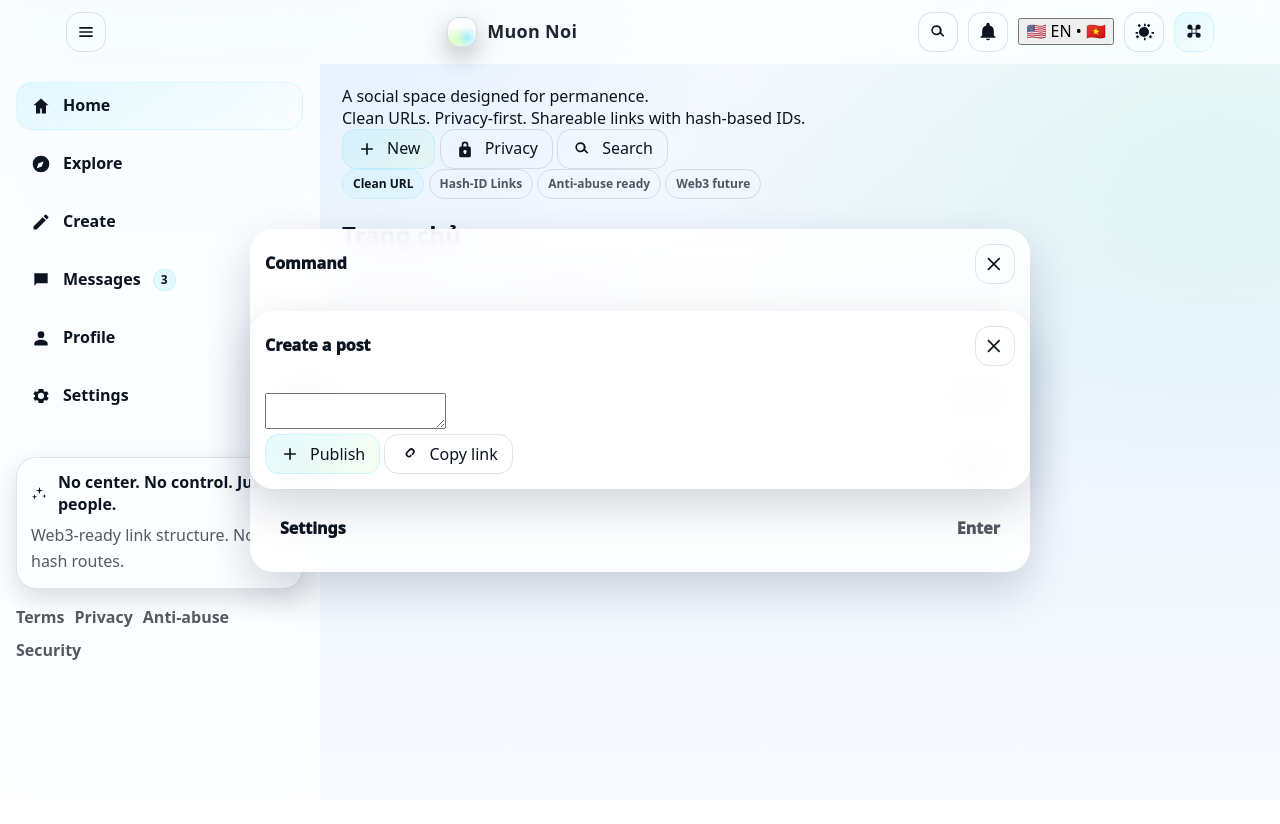
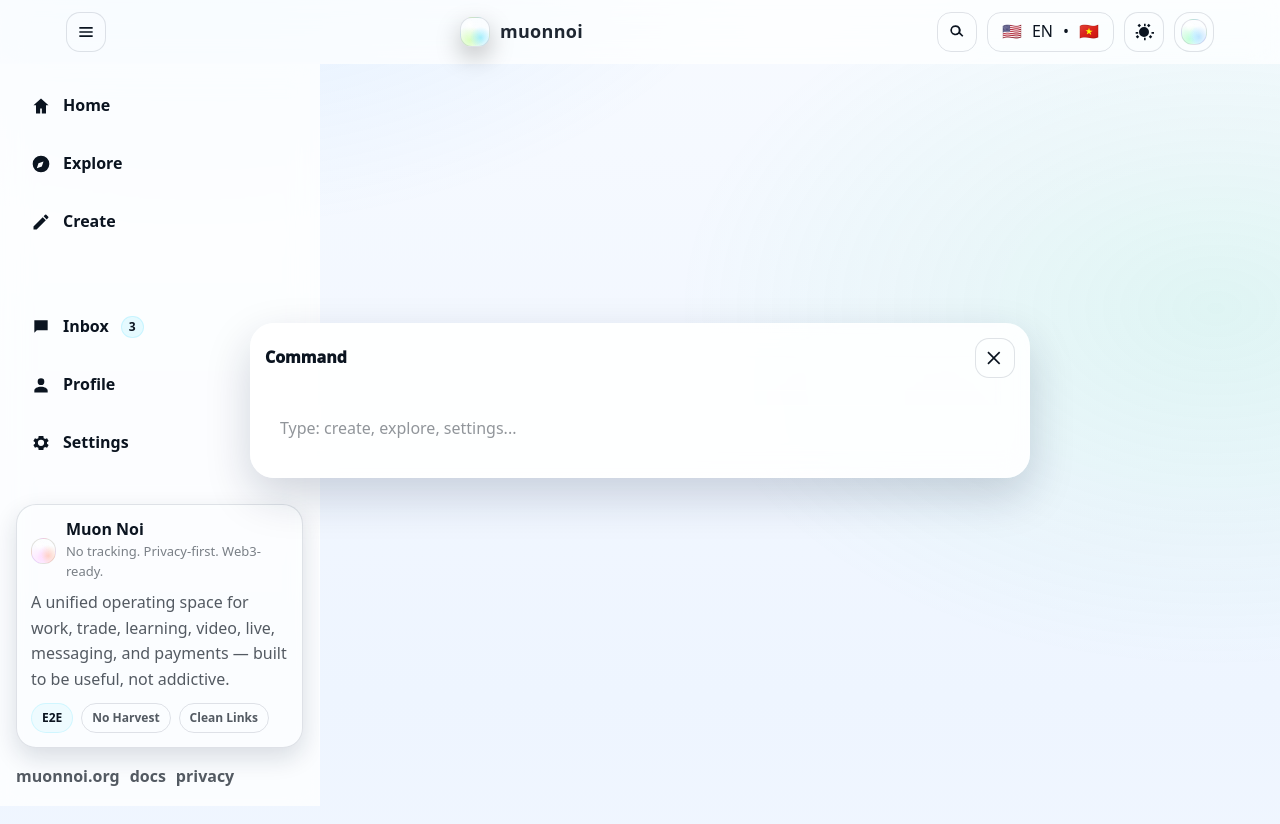
Before and after one commit to tranhatam-collab/app.muonnoi.org, a plain HTML site: page apps/web/index.html in a window 1280 px wide. Before the commit the page ends 800 px from the top, so only its background shows below. Drawn offline with Linux system fonts and the light colour scheme.

Commit message:
Update index.html

```diff
--- a/apps/web/index.html
+++ b/apps/web/index.html
@@ -5,14 +5,15 @@
   <meta name="viewport" content="width=device-width,initial-scale=1,viewport-fit=cover" />
   <meta name="color-scheme" content="dark light" />
 
-  <title>Muon Noi | App</title>
-  <meta name="description" content="Muon Noi. No center. No control. Just people." />
+  <title>Muon Noi App | Work. Trade. Learn. Stream. Pay. Secure.</title>
+  <meta name="description" content="Muon Noi App is an all-in-one operating space for work, commerce, learning, video, livestream, messaging, and payments — privacy-first, end-to-end encryption, no tracking." />
   <link rel="canonical" href="https://app.muonnoi.org/" />
 
   <link rel="alternate" hreflang="en" href="https://app.muonnoi.org/" />
   <link rel="alternate" hreflang="vi" href="https://app.muonnoi.org/" />
-  <meta property="og:title" content="Muon Noi | App" />
-  <meta property="og:description" content="No center. No control. Just people." />
+
+  <meta property="og:title" content="Muon Noi App" />
+  <meta property="og:description" content="All-in-one. Privacy-first. End-to-end encryption. No tracking." />
   <meta property="og:type" content="website" />
   <meta property="og:url" content="https://app.muonnoi.org/" />
   <meta name="twitter:card" content="summary" />
@@ -21,260 +22,230 @@
   {
     "@context":"https://schema.org",
     "@type":"WebApplication",
-    "name":"Muon Noi",
-    "applicationCategory":"SocialNetworkingApplication",
+    "name":"Muon Noi App",
+    "url":"https://app.muonnoi.org/",
+    "applicationCategory":"BusinessApplication",
     "operatingSystem":"Web",
-    "url":"https://app.muonnoi.org/"
+    "offers":{"@type":"Offer","price":"0","priceCurrency":"USD"},
+    "description":"All-in-one operating space for work, commerce, learning, video, livestream, messaging, and payments — privacy-first, end-to-end encryption."
   }
   </script>
 
+  <link rel="icon" href="/assets/favicon.ico" />
   <link rel="stylesheet" href="/assets/ui.css" />
 </head>
 
 <body>
-  <a class="skip" href="#main">Skip to content</a>
+  <a class="skip" href="#main" data-i18n="skip">Skip to content</a>
+
+  <!-- SVG icons sprite -->
+  <svg xmlns="http://www.w3.org/2000/svg" style="display:none">
+    <symbol id="i-menu" viewBox="0 0 24 24"><path fill="currentColor" d="M4 6h16v2H4V6zm0 5h16v2H4v-2zm0 5h16v2H4v-2z"/></symbol>
+    <symbol id="i-search" viewBox="0 0 24 24"><path fill="currentColor" d="M10 4a6 6 0 104.472 10.03l3.749 3.75 1.414-1.415-3.75-3.748A6 6 0 0010 4zm0 2a4 4 0 110 8 4 4 0 010-8z"/></symbol>
+    <symbol id="i-x" viewBox="0 0 24 24"><path fill="currentColor" d="M18.3 5.71L12 12l6.3 6.29-1.41 1.42L10.59 13.4 4.29 19.71 2.88 18.29 9.17 12 2.88 5.71 4.29 4.29l6.3 6.3 6.3-6.3 1.41 1.42z"/></symbol>
+    <symbol id="i-plus" viewBox="0 0 24 24"><path fill="currentColor" d="M11 5h2v6h6v2h-6v6h-2v-6H5v-2h6V5z"/></symbol>
+    <symbol id="i-moon" viewBox="0 0 24 24"><path fill="currentColor" d="M21 14.5A7.5 7.5 0 0110.5 3a6.5 6.5 0 1010.5 11.5z"/></symbol>
+    <symbol id="i-sun" viewBox="0 0 24 24"><path fill="currentColor" d="M12 18a6 6 0 110-12 6 6 0 010 12zm0-16h2v3h-2V2zM12 19h2v3h-2v-3zM2 12h3v2H2v-2zm19 0h3v2h-3v-2zM4.2 4.2l2.1-2.1 2.1 2.1-2.1 2.1-2.1-2.1zm13.5 13.5l2.1-2.1 2.1 2.1-2.1 2.1-2.1-2.1zM19.8 4.2l-2.1-2.1-2.1 2.1 2.1 2.1 2.1-2.1zM6.3 17.7l-2.1-2.1-2.1 2.1 2.1 2.1 2.1-2.1z"/></symbol>
+    <symbol id="i-home" viewBox="0 0 24 24"><path fill="currentColor" d="M12 3l9 8h-3v10h-5v-6H11v6H6V11H3l9-8z"/></symbol>
+    <symbol id="i-compass" viewBox="0 0 24 24"><path fill="currentColor" d="M12 2a10 10 0 100 20 10 10 0 000-20zm3 7l-2 6-6 2 2-6 6-2z"/></symbol>
+    <symbol id="i-edit" viewBox="0 0 24 24"><path fill="currentColor" d="M3 17.25V21h3.75L17.8 9.95l-3.75-3.75L3 17.25zM20.7 7.04a1 1 0 000-1.41l-2.34-2.34a1 1 0 00-1.41 0l-1.83 1.83 3.75 3.75 1.83-1.83z"/></symbol>
+    <symbol id="i-chat" viewBox="0 0 24 24"><path fill="currentColor" d="M4 4h16v12H7l-3 3V4zm4 5h8v2H8V9zm0-3h10v2H8V6zm0 6h6v2H8v-2z"/></symbol>
+    <symbol id="i-user" viewBox="0 0 24 24"><path fill="currentColor" d="M12 12a4 4 0 110-8 4 4 0 010 8zm0 2c4.4 0 8 2 8 4.5V21H4v-2.5C4 16 7.6 14 12 14z"/></symbol>
+    <symbol id="i-settings" viewBox="0 0 24 24"><path fill="currentColor" d="M19.14 12.94c.04-.31.06-.63.06-.94s-.02-.63-.06-.94l2.03-1.58-1.92-3.32-2.39.96a7.1 7.1 0 00-1.63-.94l-.36-2.54H9.13l-.36 2.54c-.58.23-1.12.54-1.63.94l-2.39-.96-1.92 3.32 2.03 1.58c-.04.31-.06.63-.06.94s.02.63.06.94L2.83 14.52l1.92 3.32 2.39-.96c.5.4 1.05.71 1.63.94l.36 2.54h5.74l.36-2.54c.58-.23 1.12-.54 1.63-.94l2.39.96 1.92-3.32-2.03-1.58zM12 15.5A3.5 3.5 0 1112 8a3.5 3.5 0 010 7.5z"/></symbol>
+  </svg>
 
   <div class="app" id="app" data-theme="dark">
+    <!-- Topbar -->
     <header class="topbar" role="banner">
       <div class="topbar__inner">
-        <button class="iconbtn iconbtn--ghost" id="btnOpenRail" aria-label="Menu" aria-controls="rail" aria-expanded="false">
-          <svg class="icon" aria-hidden="true"><use href="/assets/icons.svg#i-menu"></use></svg>
+        <button class="iconbtn" id="btnRail" type="button" aria-label="Menu">
+          <svg class="icon" aria-hidden="true"><use href="#i-menu"/></svg>
         </button>
 
-        <a class="brand" href="/" data-link>
+        <a class="brand" href="/" data-nav aria-label="Muon Noi">
           <span class="brand__mark" aria-hidden="true"></span>
-          <span class="brand__name" id="t_app">Muon Noi</span>
+          <span class="brand__name">muonnoi</span>
         </a>
 
         <div class="topbar__actions">
-          <button class="iconbtn" id="btnOpenSearch" aria-label="Search">
-            <svg class="icon" aria-hidden="true"><use href="/assets/icons.svg#i-search"></use></svg>
+          <button class="iconbtn iconbtn--ghost" id="btnSearch" type="button" aria-label="Search">
+            <svg class="icon" aria-hidden="true"><use href="#i-search"/></svg>
           </button>
 
-          <button class="iconbtn" id="btnOpenNoti" aria-label="Notifications">
-            <svg class="icon" aria-hidden="true"><use href="/assets/icons.svg#i-bell"></use></svg>
+          <button class="btn btn--ghost" id="btnLang" type="button" aria-label="Language">
+            <span id="langFlagA" aria-hidden="true">🇺🇸</span>
+            <span id="langCode">EN</span>
+            <span aria-hidden="true">•</span>
+            <span id="langFlagB" aria-hidden="true">🇻🇳</span>
           </button>
 
-          <button class="langbtn" id="btnLang" type="button" aria-label="Language">
-            <span class="flag" id="flagA" aria-hidden="true">🇺🇸</span>
-            <span class="lang" id="langLabel">EN</span>
-            <span class="sep" aria-hidden="true">•</span>
-            <span class="flag" id="flagB" aria-hidden="true">🇻🇳</span>
+          <button class="iconbtn" id="btnTheme" type="button" aria-label="Theme">
+            <svg class="icon" aria-hidden="true"><use href="#i-moon"/></svg>
           </button>
 
-          <button class="iconbtn" id="btnTheme" aria-label="Theme">
-            <svg class="icon" aria-hidden="true"><use href="/assets/icons.svg#i-moon"></use></svg>
-          </button>
-
-          <button class="iconbtn iconbtn--primary" id="btnQuick" aria-label="Command">
-            <svg class="icon" aria-hidden="true"><use href="/assets/icons.svg#i-command"></use></svg>
+          <button class="avatarBtn" id="btnProfileMenu" type="button" aria-label="Profile">
+            <span class="avatar avatar--a" aria-hidden="true"></span>
           </button>
         </div>
       </div>
     </header>
 
-    <div class="overlay" id="overlay" hidden></div>
+    <!-- Rail overlay (mobile) -->
+    <div class="overlay" id="railOverlay" hidden></div>
 
-    <div class="layout">
+    <!-- Rail -->
     <aside class="rail" id="rail" aria-label="Navigation">
       <div class="rail__inner">
-          <nav class="nav" aria-label="Primary">
-            <a class="nav__item" href="/" data-link data-route="home">
-              <svg class="icon" aria-hidden="true"><use href="/assets/icons.svg#i-home"></use></svg>
-              <span id="t_home">Home</span>
+        <nav class="nav">
+          <a class="nav__item is-active" href="/" data-nav>
+            <svg class="icon" aria-hidden="true"><use href="#i-home"/></svg>
+            <span data-i18n="nav_home">Home</span>
+          </a>
+          <a class="nav__item" href="/explore" data-nav>
+            <svg class="icon" aria-hidden="true"><use href="#i-compass"/></svg>
+            <span data-i18n="nav_explore">Explore</span>
+          </a>
+          <a class="nav__item" href="/create" data-nav>
+            <svg class="icon" aria-hidden="true"><use href="#i-edit"/></svg>
+            <span data-i18n="nav_create">Create</span>
           </a>
 
-            <a class="nav__item" href="/explore" data-link data-route="explore">
-              <svg class="icon" aria-hidden="true"><use href="/assets/icons.svg#i-compass"></use></svg>
-              <span id="t_explore">Explore</span>
+          <div class="rail__divider"></div>
+
+          <a class="nav__item" href="/inbox" data-nav>
+            <svg class="icon" aria-hidden="true"><use href="#i-chat"/></svg>
+            <span data-i18n="nav_inbox">Inbox</span>
+            <span class="badge" id="badgeInbox" aria-label="3">3</span>
           </a>
-
-            <a class="nav__item" href="/create" data-link data-route="create">
-              <svg class="icon" aria-hidden="true"><use href="/assets/icons.svg#i-edit"></use></svg>
-              <span id="t_create">Create</span>
+          <a class="nav__item" href="/me" data-nav>
+            <svg class="icon" aria-hidden="true"><use href="#i-user"/></svg>
+            <span data-i18n="nav_profile">Profile</span>
           </a>
-
-            <a class="nav__item" href="/messages" data-link data-route="messages">
-              <svg class="icon" aria-hidden="true"><use href="/assets/icons.svg#i-chat"></use></svg>
-              <span id="t_messages">Messages</span>
-              <span class="badge" id="msgBadge" aria-label="Count">3</span>
-            </a>
-
-            <a class="nav__item" href="/profile" data-link data-route="profile">
-              <svg class="icon" aria-hidden="true"><use href="/assets/icons.svg#i-user"></use></svg>
-              <span id="t_profile">Profile</span>
-            </a>
-
-            <a class="nav__item" href="/settings" data-link data-route="settings">
-              <svg class="icon" aria-hidden="true"><use href="/assets/icons.svg#i-settings"></use></svg>
-              <span id="t_settings">Settings</span>
+          <a class="nav__item" href="/settings" data-nav>
+            <svg class="icon" aria-hidden="true"><use href="#i-settings"/></svg>
+            <span data-i18n="nav_settings">Settings</span>
           </a>
         </nav>
 
         <div class="rail__divider"></div>
 
-          <div class="railCard">
+        <section class="railCard" aria-label="Muon Noi">
           <div class="railCard__top">
-              <svg class="icon" aria-hidden="true"><use href="/assets/icons.svg#i-spark"></use></svg>
-              <span class="railCard__t" id="t_tagline">No center. No control. Just people.</span>
+            <span class="avatar avatar--b" aria-hidden="true"></span>
+            <div>
+              <div class="railCard__t">Muon Noi</div>
+              <div class="hint" data-i18n="rail_tagline">No tracking. Privacy-first. Web3-ready.</div>
             </div>
-            <div class="railCard__d">Web3-ready link structure. No hash routes.</div>
           </div>
+          <div class="railCard__d" data-i18n="rail_desc">
+            A unified operating space for work, trade, learning, video, live, messaging, and payments — built to be useful, not addictive.
+          </div>
+          <div class="railCard__row">
+            <span class="pill">E2E</span>
+            <span class="pill pill--ghost" data-i18n="pill_no_harvest">No Harvest</span>
+            <span class="pill pill--ghost" data-i18n="pill_clean_links">Clean Links</span>
+          </div>
+        </section>
 
-          <div class="rail__links">
-            <a class="link" href="/legal/terms.html">Terms</a>
-            <a class="link" href="/legal/privacy.html">Privacy</a>
-            <a class="link" href="/legal/abuse.html">Anti-abuse</a>
-            <a class="link" href="/legal/security.html">Security</a>
+        <div class="rail__links" aria-label="Links">
+          <a class="link" href="https://muonnoi.org/" rel="noopener" target="_blank">muonnoi.org</a>
+          <a class="link" href="https://docs.muonnoi.org/" rel="noopener" target="_blank">docs</a>
+          <a class="link" href="/legal/privacy" data-nav>privacy</a>
         </div>
       </div>
     </aside>
 
-      <main class="main" id="main" role="main" tabindex="-1">
-        <section class="hero">
-          <div class="hero__bg" aria-hidden="true"></div>
-          <div class="hero__inner">
-            <div class="hero__title" id="t_hero_title">A social space designed for permanence.</div>
-            <div class="hero__desc" id="t_hero_desc">Clean URLs. Privacy-first. Shareable links with hash-based IDs.</div>
+    <!-- Drawers -->
+    <div class="overlay" id="drawerOverlay" hidden></div>
 
-            <div class="hero__actions">
-              <button class="btn btn--primary" id="btnOpenComposer" type="button">
-                <svg class="icon" aria-hidden="true"><use href="/assets/icons.svg#i-plus"></use></svg>
-                <span id="t_quick_create">New</span>
-              </button>
-
-              <a class="btn btn--ghost" href="/legal/privacy.html">
-                <svg class="icon" aria-hidden="true"><use href="/assets/icons.svg#i-lock"></use></svg>
-                <span id="t_privacy">Privacy</span>
-              </a>
-
-              <button class="btn" id="btnOpenSearch2" type="button">
-                <svg class="icon" aria-hidden="true"><use href="/assets/icons.svg#i-search"></use></svg>
-                <span id="t_search">Search</span>
+    <aside class="drawer" id="searchDrawer" aria-label="Search" aria-hidden="true">
+      <div class="drawer__head">
+        <div class="drawer__title" data-i18n="search_title">Search</div>
+        <button class="iconbtn" id="btnCloseSearch" type="button" aria-label="Close search">
+          <svg class="icon" aria-hidden="true"><use href="#i-x"/></svg>
         </button>
       </div>
+      <div class="drawer__body">
+        <div class="searchBox">
+          <svg class="icon" aria-hidden="true"><use href="#i-search"/></svg>
+          <input class="searchBox__input" id="searchInput" type="search" autocomplete="off"
+            placeholder="Type to search: work, market, video..." data-i18n-ph="search_ph">
+        </div>
+        <div style="height:12px"></div>
+        <div class="hint" data-i18n="search_hint">
+          Search is local-first for now. Later it can query encrypted indexes without tracking.
+        </div>
+      </div>
+    </aside>
 
-            <div class="hero__chips">
-              <span class="pill">Clean URL</span>
-              <span class="pill pill--ghost">Hash-ID Links</span>
-              <span class="pill pill--ghost">Anti-abuse ready</span>
-              <span class="pill pill--ghost">Web3 future</span>
+    <!-- Profile dropdown menu -->
+    <div class="overlay" id="menuOverlay" hidden></div>
+    <div class="menu" id="profileMenu" hidden role="menu" aria-label="Profile menu">
+      <a class="menu__item" href="/me" data-nav role="menuitem">
+        <span data-i18n="menu_profile">Profile</span><span class="menu__chev">↗</span>
+      </a>
+      <a class="menu__item" href="/settings" data-nav role="menuitem">
+        <span data-i18n="menu_settings">Settings</span><span class="menu__chev">↗</span>
+      </a>
+      <a class="menu__item" href="https://docs.muonnoi.org/" target="_blank" rel="noopener" role="menuitem">
+        <span data-i18n="menu_docs">Docs</span><span class="menu__chev">↗</span>
+      </a>
+    </div>
+
+    <!-- Modal (Command Palette) -->
+    <div class="overlay" id="modalOverlay" hidden></div>
+    <section class="modal" id="commandModal" hidden aria-label="Command palette" aria-hidden="true">
+      <div class="modal__panel" role="dialog" aria-modal="true" aria-labelledby="cmdTitle">
+        <div class="modal__head">
+          <div class="modal__title" id="cmdTitle" data-i18n="cmd_title">Command</div>
+          <button class="iconbtn" id="btnCloseCmd" type="button" aria-label="Close">
+            <svg class="icon" aria-hidden="true"><use href="#i-x"/></svg>
+          </button>
+        </div>
+        <div class="modal__body">
+          <input class="input" id="cmdInput" type="text" autocomplete="off"
+            placeholder="Type: create, explore, settings..." data-i18n-ph="cmd_ph">
+          <div class="cmdList" id="cmdList"></div>
         </div>
       </div>
     </section>
 
-        <section class="stream">
-          <div class="stream__head">
-            <h1 class="stream__h" id="pageTitle">Home</h1>
-            <p class="stream__p" id="pageSub">No center. No control. Just people.</p>
-          </div>
-
-          <div class="cards" id="cards">
-            <!-- cards are injected by ui.js -->
-          </div>
-        </section>
-
-        <nav class="tabbar" aria-label="Quick nav">
-          <a class="tabbar__item is-active" href="/" data-link data-route="home">
-            <svg class="icon" aria-hidden="true"><use href="/assets/icons.svg#i-home"></use></svg><span id="t_home2">Home</span>
-          </a>
-          <a class="tabbar__item" href="/explore" data-link data-route="explore">
-            <svg class="icon" aria-hidden="true"><use href="/assets/icons.svg#i-compass"></use></svg><span id="t_explore2">Explore</span>
-          </a>
-          <button class="tabbar__item tabbar__item--primary" id="btnTabCreate" type="button" aria-label="Create">
-            <span class="fab"><svg class="icon" aria-hidden="true"><use href="/assets/icons.svg#i-plus"></use></svg></span>
-          </button>
-          <a class="tabbar__item" href="/messages" data-link data-route="messages">
-            <svg class="icon" aria-hidden="true"><use href="/assets/icons.svg#i-chat"></use></svg><span id="t_messages2">Messages</span>
-          </a>
-          <a class="tabbar__item" href="/profile" data-link data-route="profile">
-            <svg class="icon" aria-hidden="true"><use href="/assets/icons.svg#i-user"></use></svg><span id="t_profile2">Me</span>
-          </a>
-        </nav>
+    <!-- Main -->
+    <div class="layout">
+      <main class="main" id="main" role="main" tabindex="-1">
+        <!-- Router outlet -->
+        <div id="view"></div>
       </main>
     </div>
 
-    <!-- DRAWERS -->
-    <section class="drawer" id="searchDrawer" aria-label="Search" hidden>
-      <div class="drawer__head">
-        <div class="drawer__title" id="t_search2">Search</div>
-        <button class="iconbtn iconbtn--ghost" data-close="searchDrawer" aria-label="Close" type="button">
-          <svg class="icon" aria-hidden="true"><use href="/assets/icons.svg#i-x"></use></svg>
-        </button>
-      </div>
-      <div class="drawer__body">
-        <div class="searchBox">
-          <svg class="icon" aria-hidden="true"><use href="/assets/icons.svg#i-search"></use></svg>
-          <input class="searchBox__input" id="searchInput" type="search" placeholder="Search…" autocomplete="off" />
-          <button class="iconbtn iconbtn--ghost" id="btnClearSearch" aria-label="Clear" type="button">
-            <svg class="icon" aria-hidden="true"><use href="/assets/icons.svg#i-x"></use></svg>
-          </button>
-        </div>
-        <div class="hint">This is a UI shell. Next: API search.</div>
-      </div>
-    </section>
+    <!-- Mobile tabbar -->
+    <nav class="tabbar" aria-label="Tab bar">
+      <a class="tabbar__item is-active" href="/" data-nav>
+        <svg class="icon" aria-hidden="true"><use href="#i-home"/></svg>
+        <span data-i18n="tab_home">Home</span>
+      </a>
+      <a class="tabbar__item" href="/explore" data-nav>
+        <svg class="icon" aria-hidden="true"><use href="#i-compass"/></svg>
+        <span data-i18n="tab_explore">Explore</span>
+      </a>
+      <a class="tabbar__item tabbar__item--primary" href="/create" data-nav>
+        <span class="fab" aria-hidden="true">
+          <svg class="icon" aria-hidden="true"><use href="#i-plus"/></svg>
+        </span>
+        <span data-i18n="tab_create">Create</span>
+      </a>
+      <a class="tabbar__item" href="/inbox" data-nav>
+        <svg class="icon" aria-hidden="true"><use href="#i-chat"/></svg>
+        <span data-i18n="tab_inbox">Inbox</span>
+      </a>
+      <a class="tabbar__item" href="/me" data-nav>
+        <svg class="icon" aria-hidden="true"><use href="#i-user"/></svg>
+        <span data-i18n="tab_me">Me</span>
+      </a>
+    </nav>
 
-    <section class="drawer" id="notiDrawer" aria-label="Notifications" hidden>
-      <div class="drawer__head">
-        <div class="drawer__title">Notifications</div>
-        <button class="iconbtn iconbtn--ghost" data-close="notiDrawer" aria-label="Close" type="button">
-          <svg class="icon" aria-hidden="true"><use href="/assets/icons.svg#i-x"></use></svg>
-        </button>
-      </div>
-      <div class="drawer__body">
-        <div class="hint">No noisy feed. Only what matters.</div>
-      </div>
-    </section>
-
-    <!-- MODAL: COMMAND -->
-    <div class="modal" id="cmdModal" role="dialog" aria-modal="true" aria-label="Command" hidden>
-      <div class="modal__panel" role="document">
-        <div class="modal__head">
-          <div class="modal__title" id="t_command">Command</div>
-          <button class="iconbtn iconbtn--ghost" data-close="cmdModal" aria-label="Close" type="button">
-            <svg class="icon" aria-hidden="true"><use href="/assets/icons.svg#i-x"></use></svg>
-          </button>
-        </div>
-        <div class="modal__body">
-          <input class="input" id="cmdInput" />
-          <div class="cmdList" id="cmdList">
-            <button class="cmdList__item" data-go="/create" type="button"><span>Create</span><span class="muted">Enter</span></button>
-            <button class="cmdList__item" data-go="/explore" type="button"><span>Explore</span><span class="muted">Enter</span></button>
-            <button class="cmdList__item" data-go="/settings" type="button"><span>Settings</span><span class="muted">Enter</span></button>
-          </div>
-        </div>
-      </div>
-    </div>
-
-    <!-- MODAL: COMPOSER -->
-    <div class="modal" id="composerModal" role="dialog" aria-modal="true" aria-label="Composer" hidden>
-      <div class="modal__panel modal__panel--composer" role="document">
-        <div class="modal__head">
-          <div class="modal__title" id="t_composer_title">Create a post</div>
-          <button class="iconbtn iconbtn--ghost" data-close="composerModal" aria-label="Close" type="button">
-            <svg class="icon" aria-hidden="true"><use href="/assets/icons.svg#i-x"></use></svg>
-          </button>
-        </div>
-        <div class="modal__body">
-          <textarea class="textarea" id="composerText"></textarea>
-
-          <div class="row">
-            <button class="btn btn--primary" id="btnPublish" type="button">
-              <svg class="icon" aria-hidden="true"><use href="/assets/icons.svg#i-plus"></use></svg>
-              <span id="t_publish">Publish</span>
-            </button>
-            <button class="btn btn--ghost" id="btnCopyLink" type="button" disabled>
-              <svg class="icon" aria-hidden="true"><use href="/assets/icons.svg#i-link"></use></svg>
-              <span id="t_copy_link">Copy link</span>
-            </button>
-          </div>
-
-          <div class="hint" id="shareHint"></div>
-        </div>
-      </div>
-    </div>
-
-    <div class="toasts" id="toasts" aria-live="polite" aria-atomic="true"></div>
+    <!-- Toasts -->
+    <div class="toasts" id="toasts" aria-live="polite" aria-relevant="additions"></div>
   </div>
 
   <script src="/assets/ui.js"></script>
```
Lines whose indentation alone changed are shown as unchanged.
